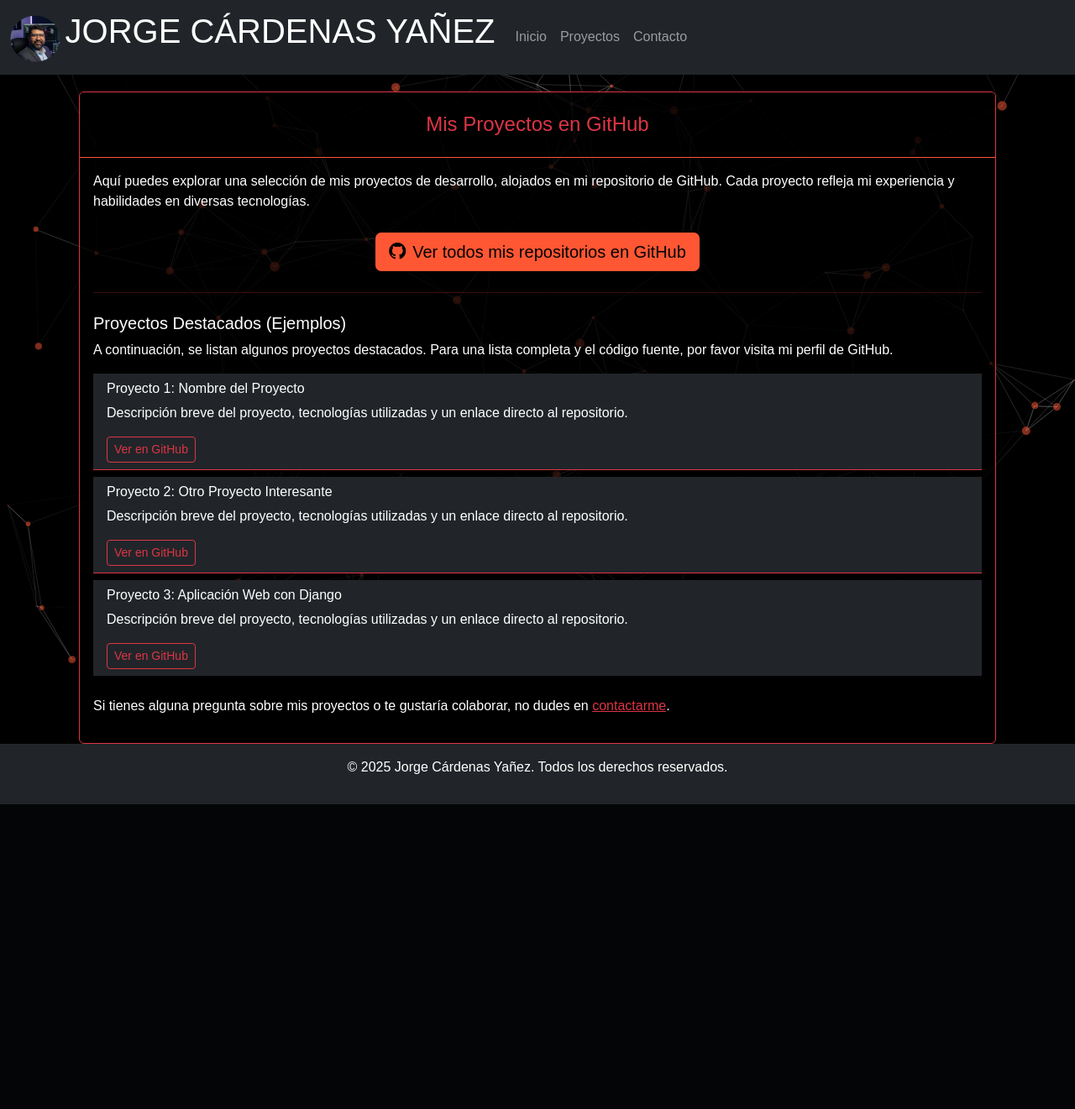
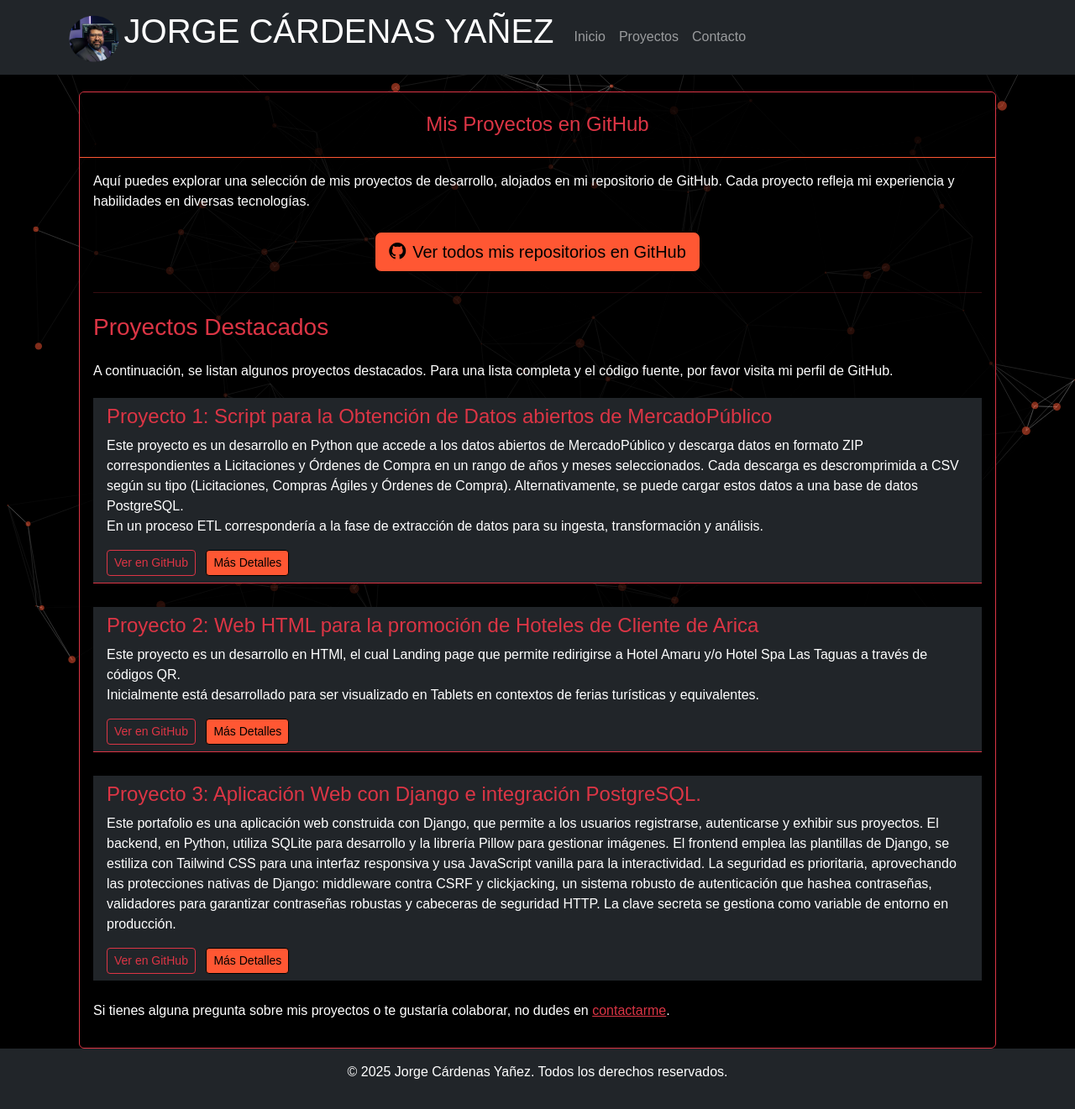
Before and after one commit to JorgeCardenasY/M8_AE2_ABP, a Django app: page /proyectos/ in a window 1280 px wide. Shown: the whole page at 84% size. Before the commit the page ends 958 px from the top, so only its background shows below. Run offline with Django 4.2, Linux system fonts and the light colour scheme.

Commit message:
portafolio

```diff
--- a/templates/navbar.html
+++ b/templates/navbar.html
@@ -1,7 +1,7 @@
 {% load static %}
 <!-- INICIO Navbar  -->
 <nav class="navbar navbar-expand-sm bg-dark navbar-dark sticky-top">
-    <div class="container-fluid">
+    <div class="container">
         <a class="navbar-brand" href="{% url 'index' %}">
             <img src="{% static 'img/logo.png' %}" alt="Logo" style="width:60px;" class="rounded-pill">
             <span class="h1">JORGE CÁRDENAS YAÑEZ</span>
--- a/templates/proyectos.html
+++ b/templates/proyectos.html
@@ -1,8 +1,4 @@
-{% extends 'base.html' %}
-
-{% block title %}Mis Proyectos - Portafolio{% endblock %}
-
-{% block content %}
+{% extends 'base.html' %} {% block title %}Mis Proyectos - Portafolio{% endblock%} {% block content %}
 <div class="container contenido">
   <div class="row justify-content-center">
     <div class="col-12">
@@ -11,38 +7,113 @@
           <h4 class="card-title mb-0 text-danger">Mis Proyectos en GitHub</h4>
         </div>
         <div class="card-body text-white">
-                    <p>Aquí puedes explorar una selección de mis proyectos de desarrollo, alojados en mi repositorio de GitHub. Cada proyecto refleja mi experiencia y habilidades en diversas tecnologías.</p>
+          <p>
+            Aquí puedes explorar una selección de mis proyectos de desarrollo,
+            alojados en mi repositorio de GitHub. Cada proyecto refleja mi
+            experiencia y habilidades en diversas tecnologías.
+          </p>
 
           <div class="text-center my-4">
-                        <a href="https://github.com/JorgeCardenasY?tab=repositories" target="_blank" class="btn btn-danger btn-lg">
-                            <i class="bi bi-github me-2"></i>Ver todos mis repositorios en GitHub
+            <a
+              href="https://github.com/JorgeCardenasY?tab=repositories"
+              target="_blank"
+              class="btn btn-danger btn-lg"
+            >
+              <i class="bi bi-github me-2"></i>Ver todos mis repositorios en
+              GitHub
             </a>
           </div>
 
-                    <hr class="border-danger my-4">
+          <hr class="border-danger my-4" />
 
-                    <h5>Proyectos Destacados (Ejemplos)</h5>
-                    <p>A continuación, se listan algunos proyectos destacados. Para una lista completa y el código fuente, por favor visita mi perfil de GitHub.</p>
+          <h3 class="stronghold text-danger mb-4">Proyectos Destacados</h5>
+          <p>
+            A continuación, se listan algunos proyectos destacados. Para una
+            lista completa y el código fuente, por favor visita mi perfil de
+            GitHub.
+          </p>
 
           <ul class="list-group list-group-flush">
-                        <li class="list-group-item bg-dark text-white border-danger">
-                            <h6>Proyecto 1: Nombre del Proyecto</h6>
-                            <p>Descripción breve del proyecto, tecnologías utilizadas y un enlace directo al repositorio.</p>
-                            <a href="https://github.com/JorgeCardenasY/M2_PORTAFOLIO" target="_blank" class="btn btn-sm btn-outline-danger">Ver en GitHub</a>
-                        </li>
-                        <li class="list-group-item bg-dark text-white border-danger mt-2">
-                            <h6>Proyecto 2: Otro Proyecto Interesante</h6>
-                            <p>Descripción breve del proyecto, tecnologías utilizadas y un enlace directo al repositorio.</p>
-                            <a href="https://github.com/JorgeCardenasY/M2_PORTAFOLIO" target="_blank" class="btn btn-sm btn-outline-danger">Ver en GitHub</a>
-                        </li>
-                        <li class="list-group-item bg-dark text-white border-danger mt-2">
-                            <h6>Proyecto 3: Aplicación Web con Django</h6>
-                            <p>Descripción breve del proyecto, tecnologías utilizadas y un enlace directo al repositorio.</p>
-                            <a href="https://github.com/JorgeCardenasY/M2_PORTAFOLIO" target="_blank" class="btn btn-sm btn-outline-danger">Ver en GitHub</a>
+            <li class="list-group-item bg-dark text-white border-danger mt-1">
+              <h4 class="stronghold text-danger">
+                Proyecto 1: Script para la Obtención de Datos abiertos de
+                MercadoPúblico
+              </h4>
+              <p>
+                Este proyecto es un desarrollo en Python que accede a los datos
+                abiertos de MercadoPúblico y descarga datos en formato ZIP
+                correspondientes a Licitaciones y Órdenes de Compra en un rango
+                de años y meses seleccionados. Cada descarga es descromprimida a
+                CSV según su tipo (Licitaciones, Compras Ágiles y Órdenes de
+                Compra). Alternativamente, se puede cargar estos datos a una
+                base de datos PostgreSQL.<br />
+                En un proceso ETL correspondería a la fase de extracción de
+                datos para su ingesta, transformación y análisis.
+              </p>
+              <a
+                href="https://github.com/JorgeCardenasY/datos_Mercado_Publico"
+                target="_blank"
+                class="btn btn-sm btn-outline-danger"
+                >Ver en GitHub</a
+              >
+              <a
+                href="https://github.com/JorgeCardenasY/datos_Mercado_Publico/blob/main/README.md"
+                target="_blank"
+                class="btn btn-sm btn-danger ms-2"
+                >Más Detalles</a
+              >
+            </li> <br>
+
+            <li class="list-group-item bg-dark text-white border-danger mt-1">
+                 <h4 class="stronghold text-danger">
+                Proyecto 2: Web HTML para la promoción de Hoteles de Cliente de Arica
+              </h4>
+              <p>
+                Este proyecto es un desarrollo en HTMl, el cual Landing page que permite redirigirse a Hotel Amaru y/o Hotel Spa Las Taguas a través de códigos QR.<br />
+                Inicialmente está desarrollado para ser visualizado en Tablets en contextos de ferias turísticas y equivalentes.
+              </p>
+              <a
+                href="https://jorgecardenasy.github.io/DyM/"
+                target="_blank"
+                class="btn btn-sm btn-outline-danger"
+                >Ver en GitHub</a
+              >
+              <a
+                href="https://github.com/JorgeCardenasY/DyM/blob/main/README.md"
+                target="_blank"
+                class="btn btn-sm btn-danger ms-2"
+                >Más Detalles</a
+              >
+            </li>  <br>
+
+            <li class="list-group-item bg-dark text-white border-danger mt-1">
+                 <h4 class="stronghold text-danger"> Proyecto 3: Aplicación Web con Django e integración PostgreSQL.</h4>
+              <p>
+                Este portafolio es una aplicación web construida con Django, que permite a los usuarios registrarse, autenticarse y exhibir sus proyectos. El backend, en Python, utiliza SQLite para desarrollo y la librería Pillow para gestionar imágenes. El frontend emplea las plantillas de Django, se estiliza con Tailwind CSS para una interfaz responsiva y usa JavaScript vanilla para la interactividad.
+
+La seguridad es prioritaria, aprovechando las protecciones nativas de Django: middleware contra CSRF y clickjacking, un sistema robusto de autenticación que hashea contraseñas, validadores para garantizar contraseñas robustas y cabeceras de seguridad HTTP. La clave secreta se gestiona como variable de entorno en producción.
+              </p>
+              <a
+                href="https://github.com/JorgeCardenasY/M6_PORTFOLIO"
+                target="_blank"
+                class="btn btn-sm btn-outline-danger"
+                >Ver en GitHub</a
+              >
+              <a
+                href="https://github.com/JorgeCardenasY/M6_PORTFOLIO/blob/main/README.md"
+                target="_blank"
+                class="btn btn-sm btn-danger ms-2"
+                >Más Detalles</a
+              >
+
             </li>
           </ul>
 
-                    <p class="mt-4">Si tienes alguna pregunta sobre mis proyectos o te gustaría colaborar, no dudes en <a href="{% url 'contact' %}" class="text-danger">contactarme</a>.</p>
+          <p class="mt-4">
+            Si tienes alguna pregunta sobre mis proyectos o te gustaría
+            colaborar, no dudes en
+            <a href="{% url 'contact' %}" class="text-danger">contactarme</a>.
+          </p>
         </div>
       </div>
     </div>
```
Also changed, not shown: templates/analytics.html (+5 -5 lines), README.md, static/img/logo.png. Lines whose indentation alone changed are shown as unchanged.
